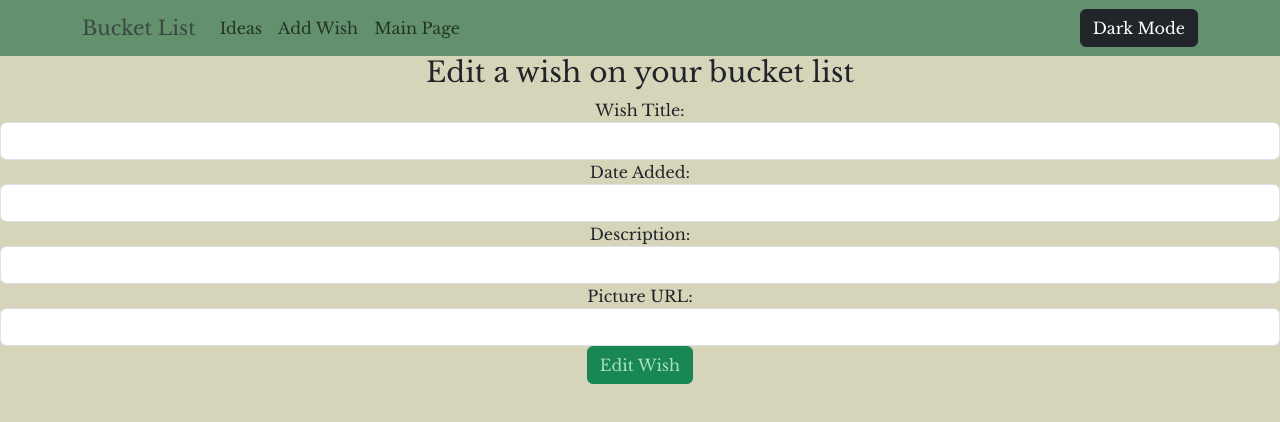
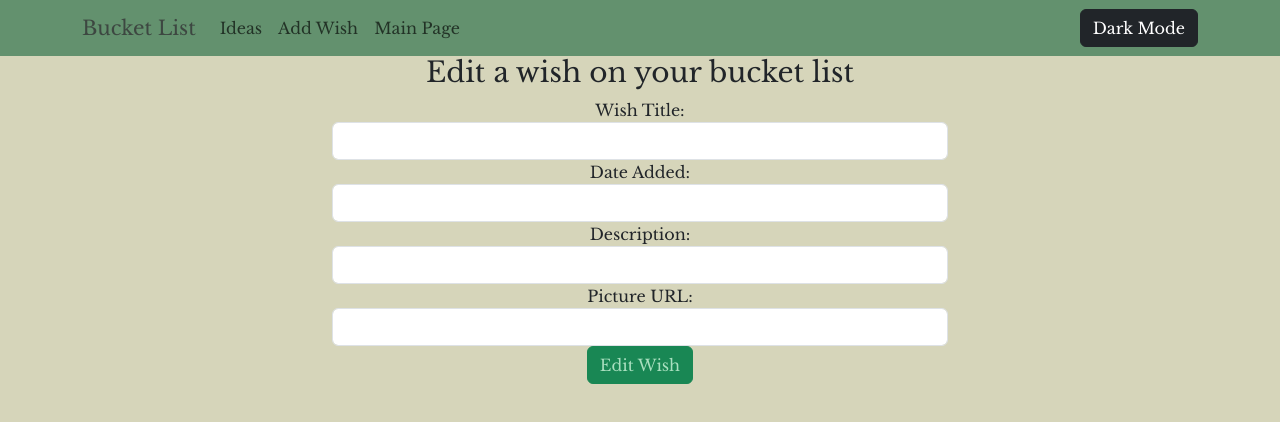
Before and after one commit to natashazywczyk/DataRepProject, a React (Create React App) app: page /editlist/1 in a window 1280 px wide. Shown: the top 422 px of the page. Built offline with nearby package versions, Linux system fonts and the light colour scheme; no server answers.

Commit message:
Added container for form

```diff
--- a/src/components/EditList.js
+++ b/src/components/EditList.js
@@ -49,6 +49,7 @@ export default function EditList(props) {
     return (
         <div>
             <h3>Edit a wish on your bucket list</h3>
+            <div className="container w-50 mt-6">
             <form onSubmit={handleSubmit}>
                 <div className="form-group">
                     <label>Wish Title: </label>
@@ -83,5 +84,6 @@ export default function EditList(props) {
                 </div>
             </form>
         </div>
+        </div>
     );
 }
```
